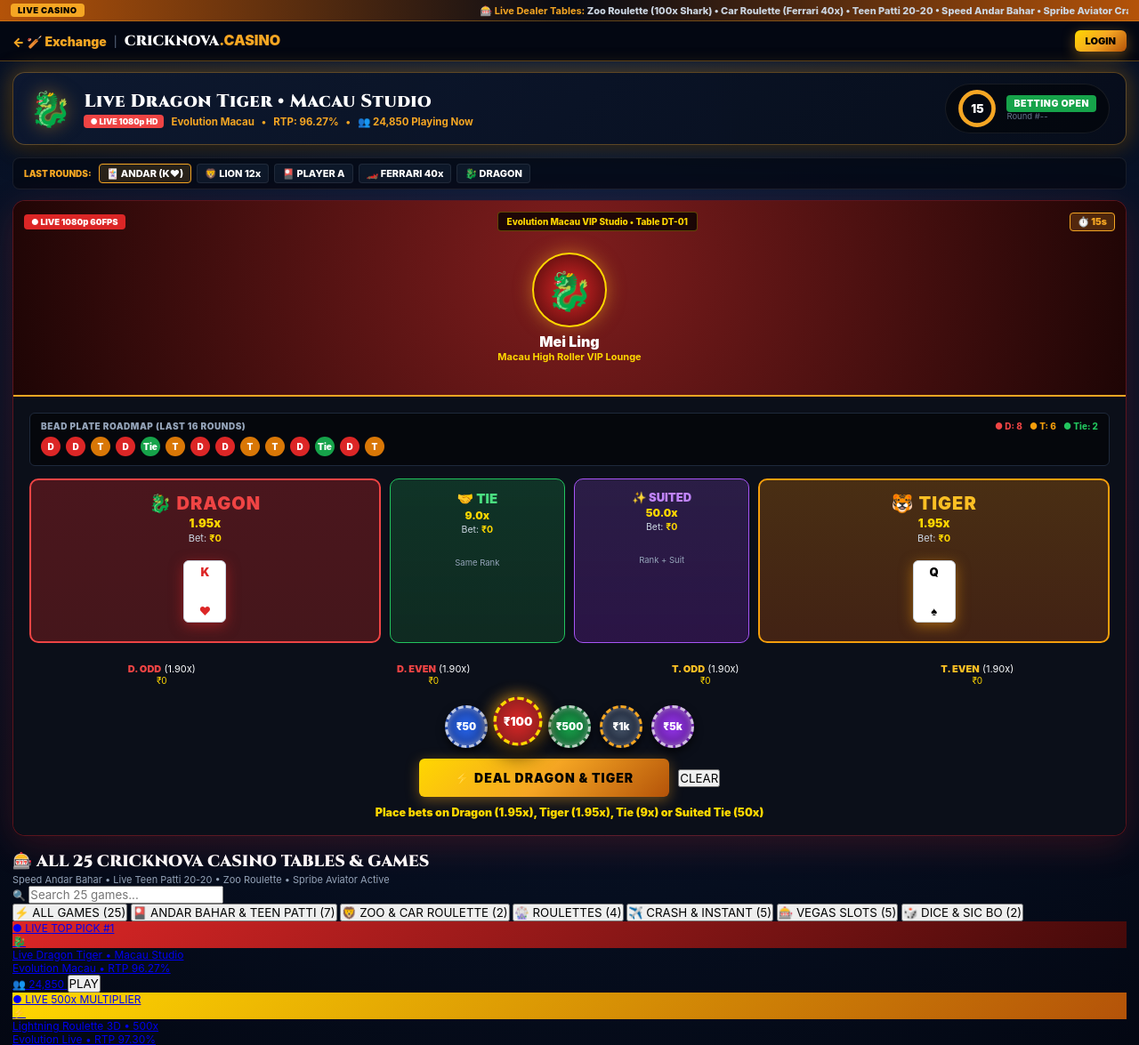
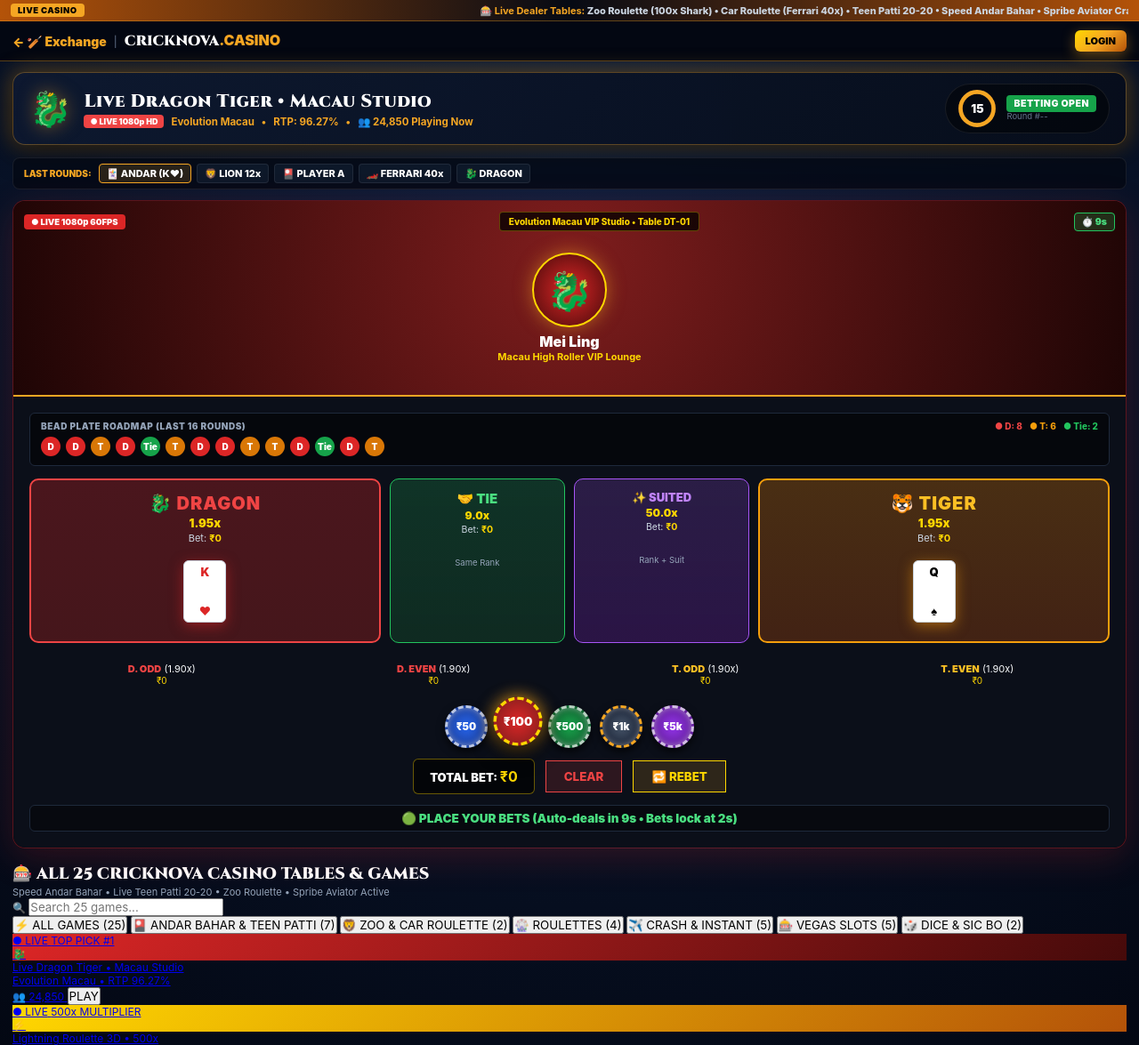
Before and after one commit to mdsaleheen2006-png/cricknova, a FastAPI app: page /casino in a window 1280 px wide. Shown: the top 1175 px of the page at 89% size. Run offline with FastAPI, Linux system fonts and the light colour scheme; data that the repository does not hold is empty; some libraries are stand-ins or nearby versions.

Commit message:
feat(casino): Enable 100% automated live rounds for Dragon Tiger with 15s timer and strict 2s bet locking

```diff
--- a/templates/casino_arena.html
+++ b/templates/casino_arena.html
@@ -859,14 +859,21 @@
           <div class="poker-chip chip-5k" onclick="selectActiveChip(5000, this)">₹5k</div>
         </div>
 
-        <div style="display: flex; gap: 10px; justify-content: center; align-items: center;">
-          <button class="btn-action-gold" style="padding: 13px 40px; font-size: 14px; font-weight: 900; letter-spacing: 1px;" onclick="dealDragonTigerRound()">
-            ⚡ DEAL DRAGON & TIGER
+        <!-- Total Bet & Live Actions (100% Automated Rounds) -->
+        <div style="display: flex; gap: 12px; justify-content: center; align-items: center; flex-wrap: wrap;">
+          <div style="font-size: 13px; font-weight: 900; color: #fff; background: rgba(0,0,0,0.65); padding: 9px 18px; border-radius: 6px; border: 1px solid rgba(255,215,0,0.4);">
+            TOTAL BET: <strong id="dt-total-bet-val" style="color: #ffd700; font-size: 16px;">₹0</strong>
+          </div>
+          <button class="btn-table-action" style="padding: 9px 20px; font-weight: 800; background: rgba(239,68,68,0.15); border: 1px solid #ef4444; color: #ef4444;" onclick="clearDtBets()">
+            CLEAR
           </button>
-          <button class="btn-table-action" onclick="clearDtBets()">CLEAR</button>
-        </div>
-        <div id="dt-status-text" style="font-size: 12.5px; font-weight: 900; color: #ffd700; text-align: center; margin-top: 10px;">
-          Place bets on Dragon (1.95x), Tiger (1.95x), Tie (9x) or Suited Tie (50x)
+          <button id="btn-dt-rebet" class="btn-table-action" style="padding: 9px 20px; font-weight: 800; background: rgba(245,166,35,0.15); border: 1px solid #ffd700; color: #ffd700;" onclick="rebetDtBets()">
+            🔁 REBET
+          </button>
+        </div>
+
+        <div id="dt-status-text" style="font-size: 13.5px; font-weight: 900; color: #4ade80; text-align: center; margin-top: 12px; min-height: 26px; padding: 6px; background: rgba(0,0,0,0.4); border-radius: 6px; border: 1px solid #1e293b;">
+          🟢 PLACE YOUR BETS (Auto-deals in 15s • Bets lock in last 2s)
         </div>
       </div>
     </div>
@@ -1515,46 +1522,146 @@
 
     // 4. DRAGON TIGER ENGINE
 
-    // ==================== DRAGON TIGER LIVE ENGINE (MACAU STUDIO) ====================
+    // ==================== DRAGON TIGER LIVE ENGINE (100% AUTOMATED MACAU STUDIO) ====================
     let dtBets = { dragon: 0, tiger: 0, tie: 0, suited_tie: 0, d_odd: 0, d_even: 0, t_odd: 0, t_even: 0 };
+    let dtPreviousBets = {};
     let dtStats = { d: 8, t: 6, tie: 2 };
+    let dtSecondsRemaining = 15;
+    let dtPhase = 'BETTING'; // 'BETTING', 'LOCKED', 'DEALING', 'RESULT'
+    let dtTimerHandle = null;
     const DT_SUITS = ['♠', '♥', '♣', '♦'];
     const DT_RANKS = ['A', '2', '3', '4', '5', '6', '7', '8', '9', '10', 'J', 'Q', 'K'];
 
+    function startDragonTigerLoop() {
+      if (dtTimerHandle) clearInterval(dtTimerHandle);
+      dtSecondsRemaining = 15;
+      dtPhase = 'BETTING';
+      updateDtTimerUI();
+
+      dtTimerHandle = setInterval(() => {
+        dtSecondsRemaining--;
+        updateDtTimerUI();
+
+        if (dtSecondsRemaining <= 0) {
+          clearInterval(dtTimerHandle);
+          dtTimerHandle = null;
+          dtPhase = 'DEALING';
+          autoDealDragonTigerRound();
+        }
+      }, 1000);
+    }
+
+    function updateDtTimerUI() {
+      const badge = document.getElementById('dt-timer-badge');
+      const statusEl = document.getElementById('dt-status-text');
+
+      if (dtSecondsRemaining > 2) {
+        dtPhase = 'BETTING';
+        if (badge) {
+          badge.style.background = 'rgba(34, 197, 94, 0.2)';
+          badge.style.borderColor = '#22c55e';
+          badge.style.color = '#4ade80';
+          badge.innerHTML = `⏱️ ${dtSecondsRemaining}s`;
+        }
+        if (statusEl) {
+          statusEl.innerHTML = `<span style="color:#4ade80;">🟢 PLACE YOUR BETS (Auto-deals in ${dtSecondsRemaining}s • Bets lock at 2s)</span>`;
+        }
+      } else if (dtSecondsRemaining > 0) {
+        // STRICT LOCK: Last 2 seconds (No bets accepted!)
+        dtPhase = 'LOCKED';
+        if (badge) {
+          badge.style.background = 'rgba(239, 68, 68, 0.3)';
+          badge.style.borderColor = '#ef4444';
+          badge.style.color = '#ef4444';
+          badge.innerHTML = `🛑 BETS CLOSED`;
+        }
+        if (statusEl) {
+          statusEl.innerHTML = `<span style="color:#ef4444; font-size:14px; font-weight:900;">🛑 BETS CLOSED • NO MORE BETS FOR THIS ROUND</span>`;
+        }
+      } else {
+        dtPhase = 'DEALING';
+        if (badge) {
+          badge.style.background = 'rgba(245, 166, 35, 0.3)';
+          badge.style.borderColor = '#ffd700';
+          badge.style.color = '#ffd700';
+          badge.innerHTML = `⏳ DEALING`;
+        }
+        if (statusEl) {
+          statusEl.innerHTML = `<span style="color:#ffd700;">⏳ DEALING CARDS FROM SHOE...</span>`;
+        }
+      }
+    }
+
     function placeDtBet(side) {
+      // Reject any bet during last 2 seconds or during dealing
+      if (dtPhase !== 'BETTING' || dtSecondsRemaining <= 2) {
+        const statusEl = document.getElementById('dt-status-text');
+        if (statusEl) {
+          statusEl.innerHTML = '<span style="color:#ef4444; font-size:13px; font-weight:900;">⚠️ BETS ARE CLOSED FOR THIS ROUND! PLEASE WAIT FOR NEXT ROUND.</span>';
+        }
+        return;
+      }
       playCardSound();
       dtBets[side] = (dtBets[side] || 0) + abActiveChip;
       const el = document.getElementById(`dt-bet-${side}`);
       if (el) el.innerText = `₹${dtBets[side]}`;
+      updateDtTotalBetDisplay();
     }
 
     function clearDtBets() {
+      if (dtPhase !== 'BETTING' || dtSecondsRemaining <= 2) return;
       for (let k in dtBets) {
         dtBets[k] = 0;
         const el = document.getElementById(`dt-bet-${k}`);
         if (el) el.innerText = '₹0';
       }
-    }
-
-    async function dealDragonTigerRound() {
+      updateDtTotalBetDisplay();
+    }
+
+    function rebetDtBets() {
+      if (dtPhase !== 'BETTING' || dtSecondsRemaining <= 2) {
+        alert('Bets are closed for this round!');
+        return;
+      }
+      let hasRebet = false;
+      for (let k in dtPreviousBets) {
+        if (dtPreviousBets[k] > 0) {
+          dtBets[k] = dtPreviousBets[k];
+          const el = document.getElementById(`dt-bet-${k}`);
+          if (el) el.innerText = `₹${dtBets[k]}`;
+          hasRebet = true;
+        }
+      }
+      if (hasRebet) {
+        playCardSound();
+        updateDtTotalBetDisplay();
+      }
+    }
+
+    function updateDtTotalBetDisplay() {
+      let tot = 0;
+      for (let k in dtBets) tot += dtBets[k];
+      const el = document.getElementById('dt-total-bet-val');
+      if (el) el.innerText = `₹${tot.toLocaleString('en-IN')}`;
+    }
+
+    async function autoDealDragonTigerRound() {
+      dtPhase = 'DEALING';
       let totalStake = 0;
       for (let k in dtBets) totalStake += dtBets[k];
-      if (totalStake <= 0) {
-        alert('Please place a bet on Dragon (1.95x), Tiger (1.95x), Tie (9x) or Side Bets!');
-        return;
-      }
+      dtPreviousBets = Object.assign({}, dtBets);
 
       playCardSound();
       const statusEl = document.getElementById('dt-status-text');
       if (statusEl) statusEl.innerHTML = '<span style="color:#ffd700;">⏳ Dealing Dragon and Tiger from Shoe...</span>';
 
-      // Animate dealing back of cards first
+      // Dealing face-down cards
       const dCardEl = document.getElementById('card-dragon');
       const tCardEl = document.getElementById('card-tiger');
       if (dCardEl) dCardEl.innerHTML = '<div class="play-card" style="background:#1e293b; color:#ffd700; border-color:#ffd700;">🂠</div>';
       if (tCardEl) tCardEl.innerHTML = '<div class="play-card" style="background:#1e293b; color:#ffd700; border-color:#ffd700;">🂠</div>';
 
-      await new Promise(r => setTimeout(r, 600));
+      await new Promise(r => setTimeout(r, 700));
       playCardSound();
 
       const rD = Math.floor(Math.random() * 13);
@@ -1562,15 +1669,15 @@
       const sD = DT_SUITS[Math.floor(Math.random() * 4)];
       const sT = DT_SUITS[Math.floor(Math.random() * 4)];
 
-      // Reveal Dragon
+      // Reveal Dragon card
       if (dCardEl) {
         dCardEl.innerHTML = `<div class="play-card ${['♥','♦'].includes(sD) ? 'red' : ''}" style="box-shadow: 0 4px 15px rgba(220,38,38,0.5);"><span>${DT_RANKS[rD]}</span><span>${sD}</span></div>`;
       }
 
-      await new Promise(r => setTimeout(r, 500));
+      await new Promise(r => setTimeout(r, 600));
       playCardSound();
 
-      // Reveal Tiger
+      // Reveal Tiger card
       if (tCardEl) {
         tCardEl.innerHTML = `<div class="play-card ${['♥','♦'].includes(sT) ? 'red' : ''}" style="box-shadow: 0 4px 15px rgba(245,158,11,0.5);"><span>${DT_RANKS[rT]}</span><span>${sT}</span></div>`;
       }
@@ -1631,28 +1738,42 @@
         if (statTie) statTie.innerText = dtStats.tie;
       }
 
+      dtPhase = 'RESULT';
+
       if (totalPayout > 0) {
         playWinFanfare();
-        if (statusEl) statusEl.innerHTML = `<span style="color:#00e676; font-size:14px;">🎉 ${winSide.toUpperCase()} WINS! YOU WON ₹${totalPayout.toLocaleString('en-IN')}!</span>`;
+        if (statusEl) statusEl.innerHTML = `<span style="color:#00e676; font-size:15px; font-weight:900;">🎉 ${winSide.toUpperCase()} WINS! YOU WON ₹${totalPayout.toLocaleString('en-IN')}!</span>`;
         triggerWinCelebration(`DRAGON TIGER (${winSide.toUpperCase()})`, totalPayout, '🐉');
         fetch('/api/casino/settle', {
           method: 'POST',
           headers: {'Content-Type': 'application/json'},
           body: JSON.stringify({ game_id: 'dragon-tiger', outcome: 'WIN', stake: totalStake, payout: totalPayout })
         }).then(r => r.json()).then(d => { if (d.new_balance) updateBalanceDisplay(d.new_balance); });
-      } else {
-        if (statusEl) statusEl.innerHTML = `<span style="color:#ef4444;">Round Result: ${winSide.toUpperCase()} WINS (Dragon: ${DT_RANKS[rD]}, Tiger: ${DT_RANKS[rT]})</span>`;
+      } else if (totalStake > 0) {
+        const col = winSide === 'dragon' ? '#ef4444' : (winSide === 'tiger' ? '#f59e0b' : '#22c55e');
+        if (statusEl) statusEl.innerHTML = `<span style="color:#cbd5e1; font-size:13.5px; font-weight:900;">Result: <strong style="color:${col};">${winSide.toUpperCase()} WINS</strong> (Dragon: ${DT_RANKS[rD]}, Tiger: ${DT_RANKS[rT]})</span>`;
         fetch('/api/casino/settle', {
           method: 'POST',
           headers: {'Content-Type': 'application/json'},
           body: JSON.stringify({ game_id: 'dragon-tiger', outcome: 'LOSS', stake: totalStake, payout: 0 })
         }).then(r => r.json()).then(d => { if (d.new_balance) updateBalanceDisplay(d.new_balance); });
-      }
-
-      clearDtBets();
-    }
-
-    // ==================== LIGHTNING EUROPEAN ROULETTE 3D ENGINE ====================
+      } else {
+        const col = winSide === 'dragon' ? '#ef4444' : (winSide === 'tiger' ? '#f59e0b' : '#22c55e');
+        if (statusEl) statusEl.innerHTML = `<span style="color:#cbd5e1; font-size:13.5px; font-weight:900;">Result: <strong style="color:${col};">${winSide.toUpperCase()} WINS</strong> (Dragon: ${DT_RANKS[rD]}, Tiger: ${DT_RANKS[rT]})</span>`;
+      }
+
+      // Wait 4 seconds for display, then automatically reset and restart next round!
+      await new Promise(r => setTimeout(r, 4000));
+      for (let k in dtBets) {
+        dtBets[k] = 0;
+        const el = document.getElementById(`dt-bet-${k}`);
+        if (el) el.innerText = '₹0';
+      }
+      updateDtTotalBetDisplay();
+      startDragonTigerLoop();
+    }
+
+// ==================== LIGHTNING EUROPEAN ROULETTE 3D ENGINE ====================
     const ROULETTE_ORDER = [0, 32, 15, 19, 4, 21, 2, 25, 17, 34, 6, 27, 13, 36, 11, 30, 8, 23, 10, 5, 24, 16, 33, 1, 20, 14, 31, 9, 22, 18, 29, 7, 28, 12, 35, 3, 26];
     const RED_NUMS = [1, 3, 5, 7, 9, 12, 14, 16, 18, 19, 21, 23, 25, 27, 30, 32, 34, 36];
     let rouletteBets = {};
@@ -2042,6 +2163,12 @@
         }
       } catch(e) {}
     }
+    window.addEventListener('load', () => {
+      if (typeof initRouletteBoard === 'function') { initRouletteBoard(); }
+      if (currentGameId === 'dragon-tiger' && typeof startDragonTigerLoop === 'function') {
+        startDragonTigerLoop();
+      }
+    });
   </script>
 </body>
 </html>
```
